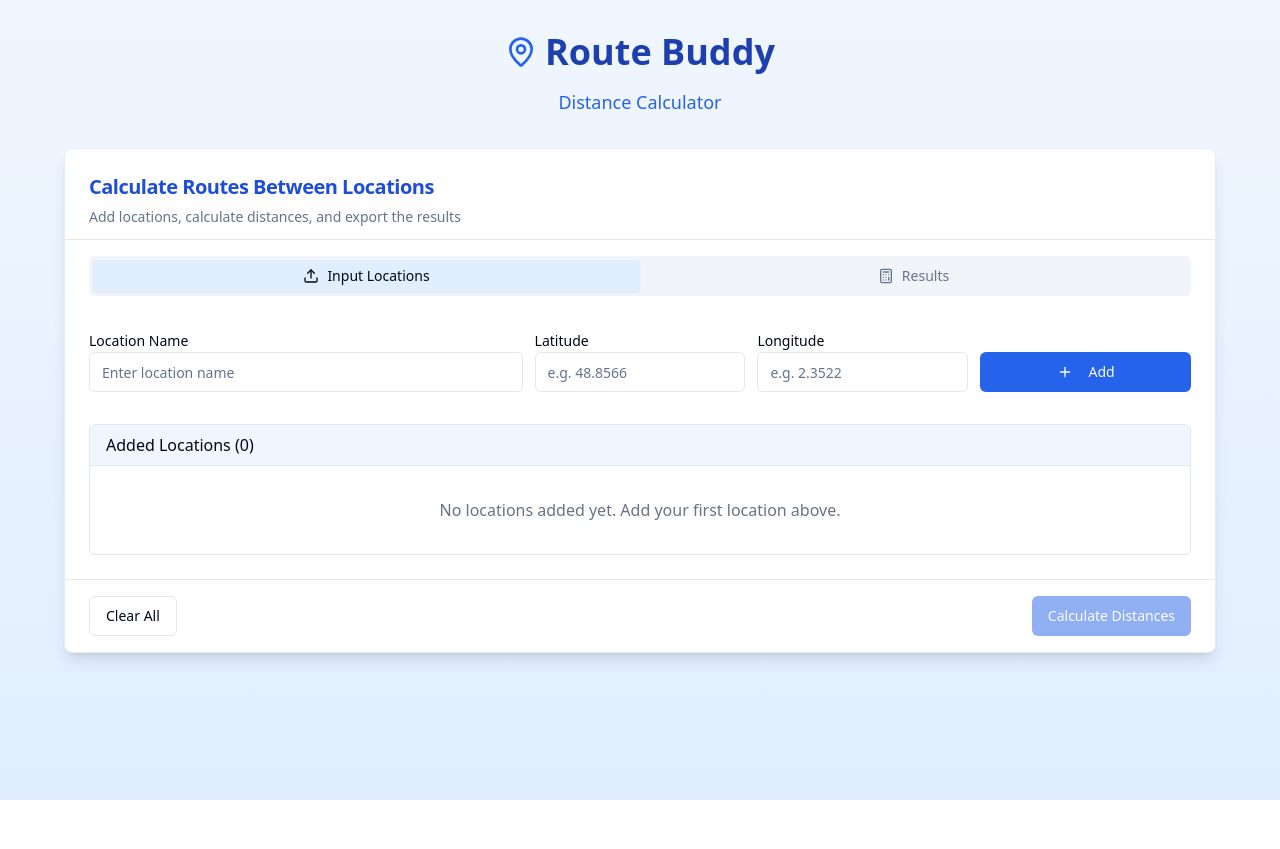
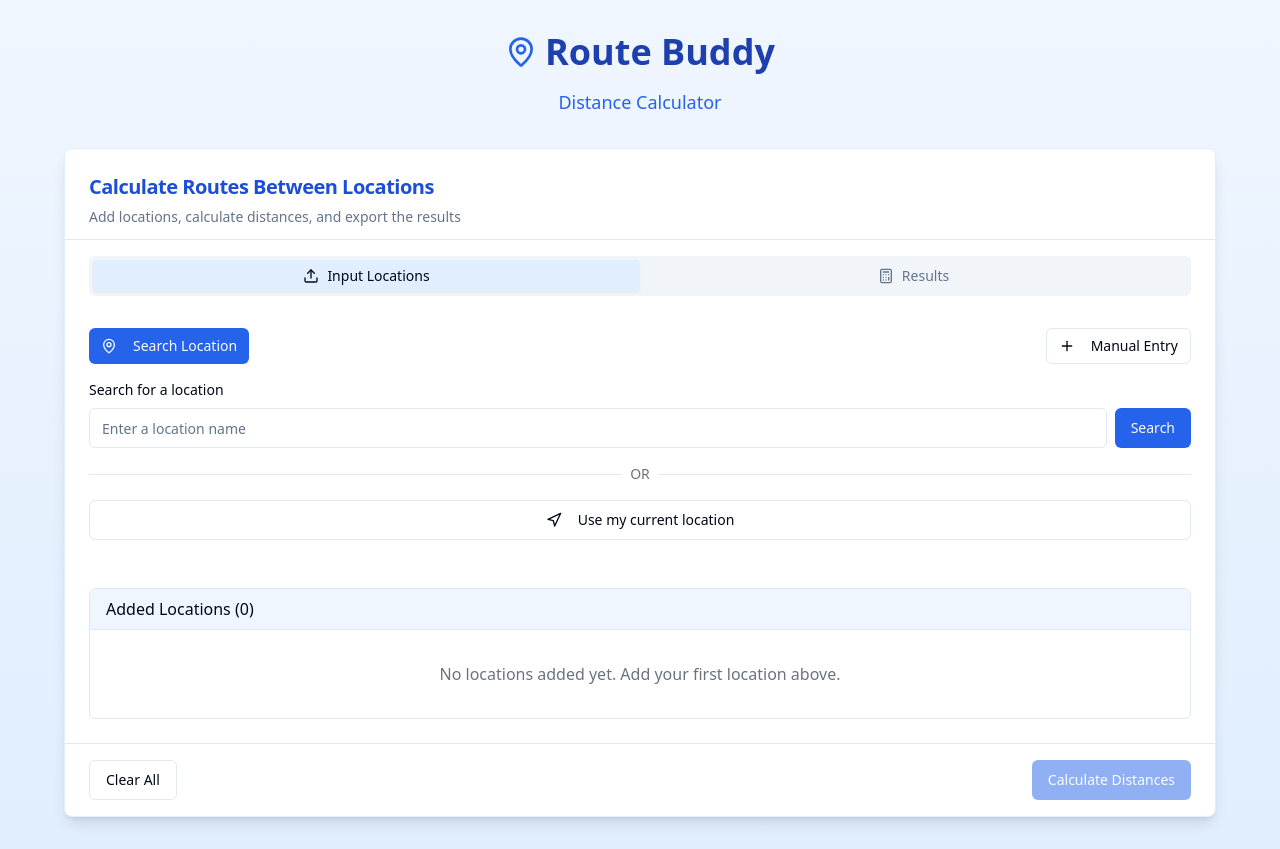
Before and after one commit to faroukbac/route-buddy-distance-calc, a React (Vite) app: page / in a window 1280 px wide. Before the commit the page ends 800 px from the top, so only its background shows below. Built offline with nearby package versions, Linux system fonts and the light colour scheme.

Commit message:
feat: Implement location input
Adds the `LocationsInput` component for users to input location names, latitude, and longitude. Includes input fields, validation, and a display of added locations.

```diff
--- /dev/null
+++ b/src/components/LocationSearch.tsx
@@ -0,0 +1,124 @@
+
+import { useState, useEffect } from 'react';
+import { Input } from "@/components/ui/input";
+import { Button } from "@/components/ui/button";
+import { Loader, Navigation } from "lucide-react";
+import { toast } from "sonner";
+
+interface LocationSearchProps {
+  onLocationSelect: (name: string, lat: number, lng: number, address: string) => void;
+}
+
+const LocationSearch = ({ onLocationSelect }: LocationSearchProps) => {
+  const [searchQuery, setSearchQuery] = useState("");
+  const [isSearching, setIsSearching] = useState(false);
+  const [userLocation, setUserLocation] = useState<GeolocationPosition | null>(null);
+  const [isGettingLocation, setIsGettingLocation] = useState(false);
+
+  const handleSearch = async () => {
+    if (!searchQuery.trim()) {
+      toast.error("Please enter a location to search");
+      return;
+    }
+
+    setIsSearching(true);
+    try {
+      // In a real implementation, this would call a geocoding API
+      // For demonstration, we'll simulate a search with random coordinates nearby
+      setTimeout(() => {
+        const randomLat = 40 + (Math.random() * 10 - 5);
+        const randomLng = -74 + (Math.random() * 10 - 5);
+
+        onLocationSelect(
+          searchQuery,
+          randomLat,
+          randomLng,
+          `${searchQuery}, Simulated Address`
+        );
+
+        toast.success(`Found location: ${searchQuery}`);
+        setSearchQuery("");
+        setIsSearching(false);
+      }, 1000);
+    } catch (error) {
+      toast.error("Failed to find location");
+      setIsSearching(false);
+    }
+  };
+
+  const getUserLocation = () => {
+    if (!navigator.geolocation) {
+      toast.error("Geolocation is not supported by your browser");
+      return;
+    }
+
+    setIsGettingLocation(true);
+    navigator.geolocation.getCurrentPosition(
+      (position) => {
+        setUserLocation(position);
+        toast.success("Got your current location!");
+        onLocationSelect(
+          "My Location",
+          position.coords.latitude,
+          position.coords.longitude,
+          "Current Location"
+        );
+        setIsGettingLocation(false);
+      },
+      (error) => {
+        toast.error(`Error getting location: ${error.message}`);
+        setIsGettingLocation(false);
+      }
+    );
+  };
+
+  return (
+    <div className="space-y-4">
+      <div className="flex flex-col gap-2">
+        <h3 className="text-sm font-medium">Search for a location</h3>
+        <div className="flex gap-2">
+          <Input
+            placeholder="Enter a location name"
+            value={searchQuery}
+            onChange={(e) => setSearchQuery(e.target.value)}
+            onKeyDown={(e) => e.key === 'Enter' && handleSearch()}
+            className="flex-1"
+          />
+          <Button
+            onClick={handleSearch}
+            className="bg-blue-600 hover:bg-blue-700"
+            disabled={isSearching}
+          >
+            {isSearching ? (
+              <Loader className="h-4 w-4 animate-spin" />
+            ) : (
+              "Search"
+            )}
+          </Button>
+        </div>
+      </div>
+
+      <div className="flex items-center justify-between">
+        <div className="flex-1 h-px bg-gray-200"></div>
+        <span className="px-2 text-sm text-gray-500">OR</span>
+        <div className="flex-1 h-px bg-gray-200"></div>
+      </div>
+
+      <Button
+        onClick={getUserLocation}
+        variant="outline"
+        className="w-full"
+        disabled={isGettingLocation}
+      >
+        {isGettingLocation ? (
+          <Loader className="h-4 w-4 mr-2 animate-spin" />
+        ) : (
+          <Navigation className="h-4 w-4 mr-2" />
+        )}
+        Use my current location
+      </Button>
+    </div>
+  );
+};
+
+export default LocationSearch;
--- a/src/components/LocationsInput.tsx
+++ b/src/components/LocationsInput.tsx
@@ -3,9 +3,10 @@ import { useState } from 'react';
 import { Button } from "@/components/ui/button";
 import { Input } from "@/components/ui/input";
 import { Label } from "@/components/ui/label";
-import { Plus, Trash } from "lucide-react";
+import { Plus, Trash, MapPin } from "lucide-react";
 import { toast } from "sonner";
 import { Location } from "@/types/location";
+import LocationSearch from './LocationSearch';
 
 interface LocationsInputProps {
   locations: Location[];
@@ -23,6 +24,7 @@ const LocationsInput = ({
   const [name, setName] = useState("");
   const [latitude, setLatitude] = useState("");
   const [longitude, setLongitude] = useState("");
+  const [isManualMode, setIsManualMode] = useState(false);
 
   const handleAddLocation = () => {
     // Validation
@@ -60,9 +62,36 @@ const LocationsInput = ({
     toast.success(`Added location: ${name}`);
   };
 
+  const handleLocationSelect = (name: string, lat: number, lng: number, address: string) => {
+    onAddLocation({ name, lat, lng, address });
+  };
+
   return (
     <div className="space-y-6">
       <div className="grid gap-4 py-2">
+        <div className="mb-4">
+          <div className="flex justify-between mb-4">
+            <Button
+              variant={isManualMode ? "outline" : "default"}
+              onClick={() => setIsManualMode(false)}
+              size="sm"
+              className={!isManualMode ? "bg-blue-600 hover:bg-blue-700" : ""}
+            >
+              <MapPin className="h-4 w-4 mr-2" />
+              Search Location
+            </Button>
+            <Button
+              variant={isManualMode ? "default" : "outline"}
+              onClick={() => setIsManualMode(true)}
+              size="sm"
+              className={isManualMode ? "bg-blue-600 hover:bg-blue-700" : ""}
+            >
+              <Plus className="h-4 w-4 mr-2" />
+              Manual Entry
+            </Button>
+          </div>
+
+          {isManualMode ? (
             <div className="grid gap-3 grid-cols-1 md:grid-cols-5">
               <div className="md:col-span-2">
                 <Label htmlFor="name">Location Name</Label>
@@ -100,6 +129,10 @@ const LocationsInput = ({
                 </Button>
               </div>
             </div>
+          ) : (
+            <LocationSearch onLocationSelect={handleLocationSelect} />
+          )}
+        </div>
       </div>
 
       <div className="border rounded-md">
@@ -123,7 +156,14 @@ const LocationsInput = ({
               <tbody className="divide-y">
                 {locations.map((loc, index) => (
                   <tr key={index} className="hover:bg-gray-50">
-                    <td className="px-4 py-3 text-left">{loc.name}</td>
+                    <td className="px-4 py-3 text-left">
+                      <div>
+                        <span className="font-medium">{loc.name}</span>
+                        {loc.address && (
+                          <p className="text-xs text-gray-500 mt-1">{loc.address}</p>
+                        )}
+                      </div>
+                    </td>
                     <td className="px-4 py-3 text-center text-sm text-gray-600">
                       {loc.lat.toFixed(6)}, {loc.lng.toFixed(6)}
                     </td>
--- a/src/types/location.ts
+++ b/src/types/location.ts
@@ -3,4 +3,5 @@ export interface Location {
   name: string;
   lat: number;
   lng: number;
+  address?: string;
 }
```
Lines whose indentation alone changed are shown as unchanged.
